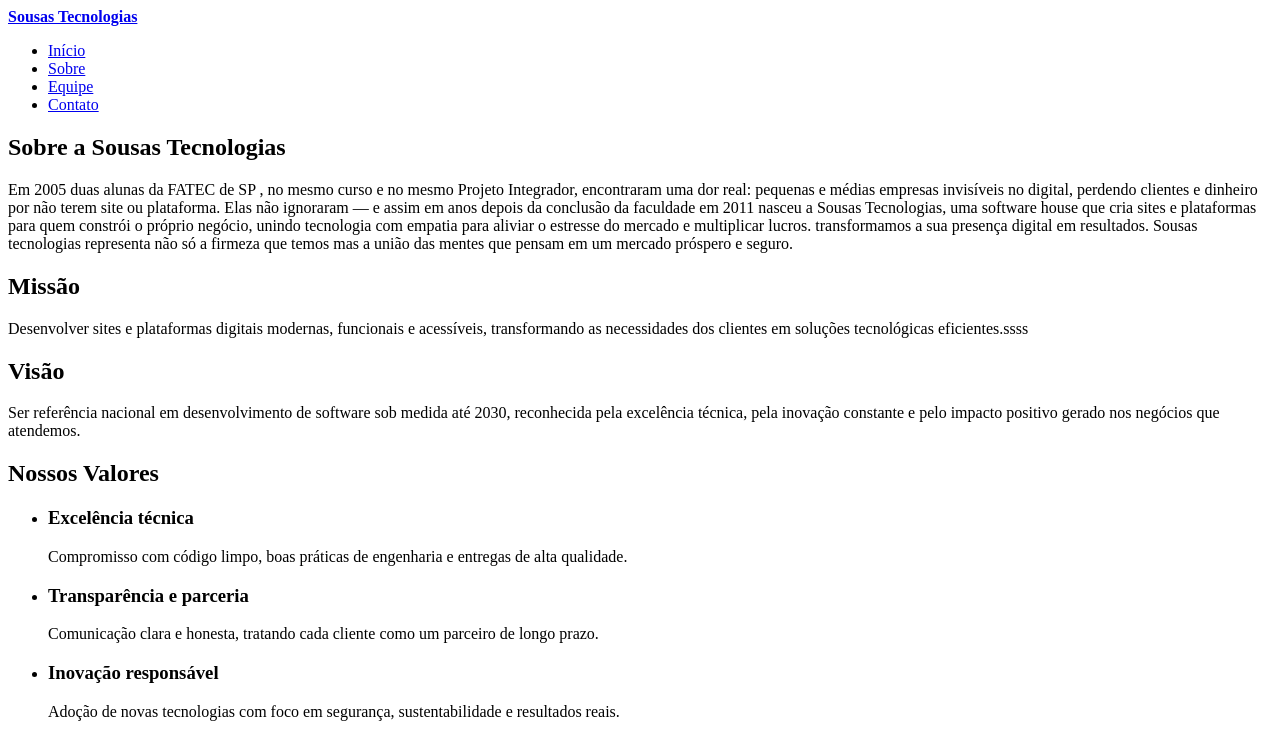
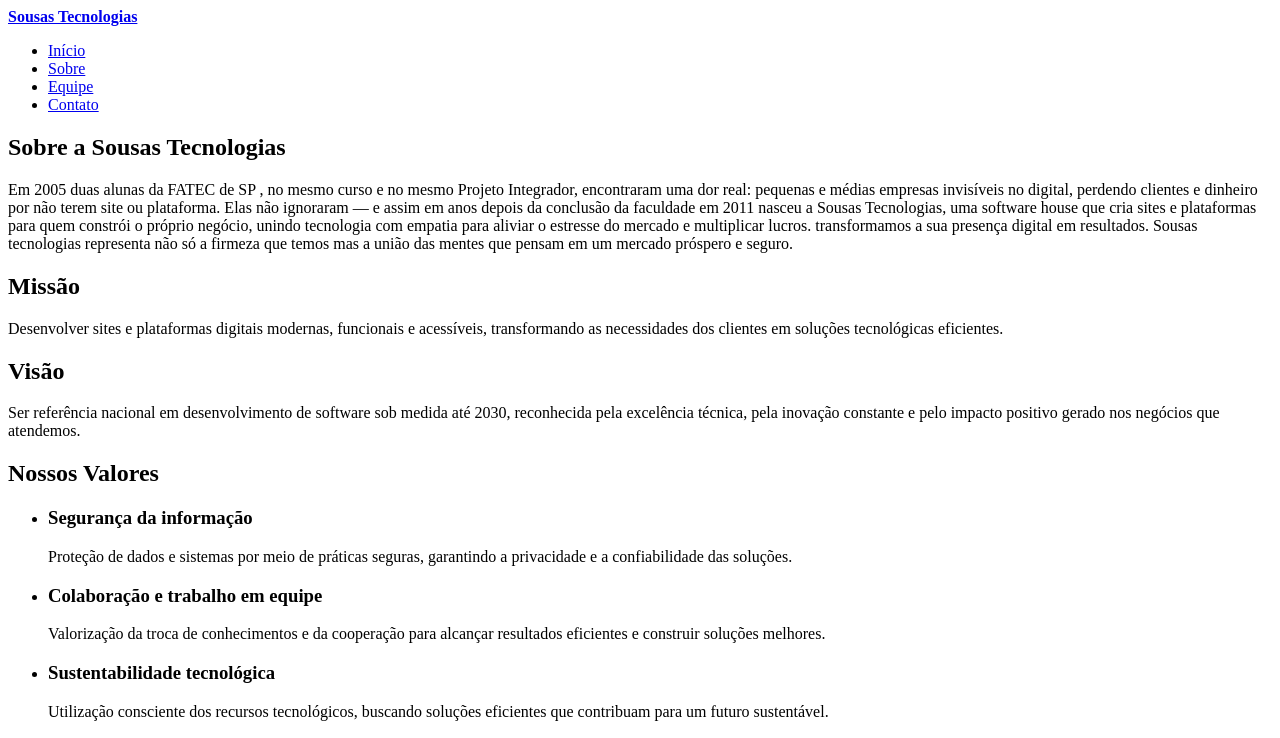
Before and after one commit to capir2024116isinf0056-spec/sousas-tecnologias-site, an Astro site: page /sobre in a window 1280 px wide. Shown: the top 738 px of the page. Built offline with nearby package versions, Linux system fonts and the light colour scheme; Astro itself is replaced by a stand-in of ours.

Commit message:
feat: centraliza os dados e cria o layout, o cabeçalho e o rodapé

```diff
--- a/src/data/empresa.js
+++ b/src/data/empresa.js
@@ -4,21 +4,19 @@ export const empresa = {
   historia:
     "Em 2005 duas alunas da FATEC de SP , no mesmo curso e no mesmo Projeto Integrador, encontraram uma dor real: pequenas e médias empresas invisíveis no digital, perdendo clientes e dinheiro por não terem site ou plataforma. Elas não ignoraram — e assim em anos depois da conclusão da faculdade em 2011 nasceu a Sousas Tecnologias, uma software house que cria sites e plataformas para quem constrói o próprio negócio, unindo tecnologia com empatia para aliviar o estresse do mercado e multiplicar lucros. transformamos a sua presença digital em resultados. Sousas tecnologias representa não só a firmeza que temos mas a união das mentes que pensam em um mercado próspero e seguro.",
   missao:
-    "Desenvolver sites e plataformas digitais modernas, funcionais e acessíveis, transformando as necessidades dos clientes em soluções tecnológicas eficientes.ssss",
+    "Desenvolver sites e plataformas digitais modernas, funcionais e acessíveis, transformando as necessidades dos clientes em soluções tecnológicas eficientes.",
   visao:
     "Ser referência nacional em desenvolvimento de software sob medida até 2030, reconhecida pela excelência técnica, pela inovação constante e pelo impacto positivo gerado nos negócios que atendemos.",
   valores: [
     {
-      titulo: "Excelência técnica",
-      descricao: "Compromisso com código limpo, boas práticas de engenharia e entregas de alta qualidade."
-    },
+      titulo: "Segurança da informação",
+    descricao: "Proteção de dados e sistemas por meio de práticas seguras, garantindo a privacidade e a confiabilidade das soluções."    },
     {
-      titulo: "Transparência e parceria",
-      descricao: "Comunicação clara e honesta, tratando cada cliente como um parceiro de longo prazo."
-    },
+      titulo: "Colaboração e trabalho em equipe",
+    descricao: "Valorização da troca de conhecimentos e da cooperação para alcançar resultados eficientes e construir soluções melhores."    },
     {
-      titulo: "Inovação responsável",
-      descricao: "Adoção de novas tecnologias com foco em segurança, sustentabilidade e resultados reais."
+      titulo: "Sustentabilidade tecnológica",
+      descricao: "Utilização consciente dos recursos tecnológicos, buscando soluções eficientes que contribuam para um futuro sustentável."
     }
   ],
   publicoAlvo:
```
